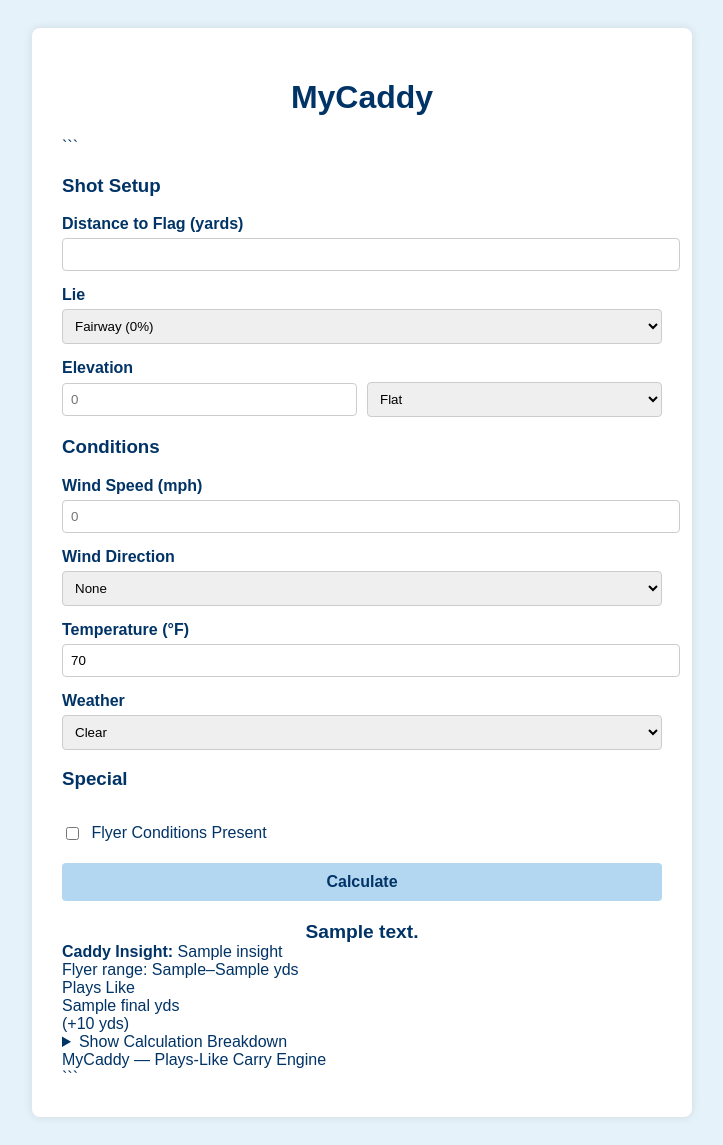
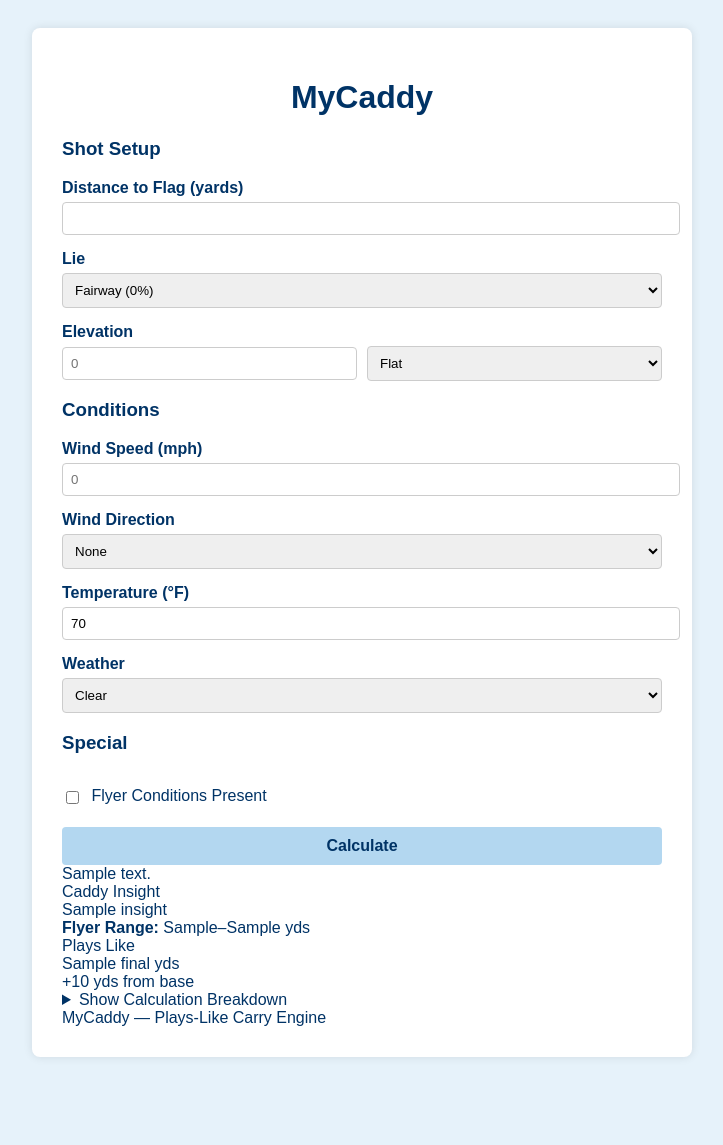
Before and after one commit to CanyenPalmer/MyCaddy, a Flask app: template templates/index.html in a window 1280 px wide. Shown: the whole page, without its empty margins (278-1001 px from the left). After the commit the page ends 1057 px from the top, so only its background shows below. Run offline with Flask 3, Linux system fonts and the light colour scheme; the template is opened without the code that fills it: most values are stand-ins (such as "Sample title", 1, 10 or a date in 2020).

Commit message:
Update index.html

````diff
--- a/templates/index.html
+++ b/templates/index.html
@@ -1,5 +1,4 @@
 <!DOCTYPE html>
-
 <html lang="en">
 <head>
     <meta charset="UTF-8">
@@ -12,10 +11,8 @@
 <div class="container">
     <h1>MyCaddy</h1>
 
-```
     <form method="POST">
 
-    <!-- Shot Setup -->
         <h3>Shot Setup</h3>
 
         <label>Distance to Flag (yards)</label>
@@ -41,7 +38,6 @@
             </select>
         </div>
 
-    <!-- Conditions -->
         <h3>Conditions</h3>
 
         <label>Wind Speed (mph)</label>
@@ -71,7 +67,6 @@
             <option value="Rainy">Rainy</option>
         </select>
 
-    <!-- Special -->
         <h3>Special</h3>
 
         <label class="checkbox-label">
@@ -82,54 +77,84 @@
         <button type="submit">Calculate</button>
     </form>
 
-<!-- RESULT SECTION -->
     {% if result %}
     <div class="result-card">
 
-    <div class="summary">
+        <div class="summary-card">
             {{ summary }}
         </div>
 
-    <div class="insight">
-        <strong>Caddy Insight:</strong> {{ insight }}
+        <div class="insight-card">
+            <div class="insight-title">Caddy Insight</div>
+            <div class="insight-text">{{ insight }}</div>
         </div>
 
         {% if result.flyer_range %}
-        <div class="flyer">
-            Flyer range: {{ result.flyer_range[0] }}–{{ result.flyer_range[1] }} yds
+            <div class="flyer-card">
+                <strong>Flyer Range:</strong>
+                {{ result.flyer_range[0] }}–{{ result.flyer_range[1] }} yds
             </div>
         {% elif result.flyer_warning %}
-        <div class="flyer-warning">
-            Flyer Warning: Deep rough — unpredictable flyer.
+            <div class="flyer-warning-card">
+                <strong>Flyer Warning:</strong>
+                Deep rough selected. Flyer behavior is less reliable from this lie.
             </div>
         {% endif %}
 
-    <div class="final-yardage">
-        <div class="label">Plays Like</div>
+        <div class="final-yardage-card">
+            <div class="plays-label">Plays Like</div>
             <div class="yardage">{{ result.final }} yds</div>
+
             <div class="delta">
                 {% set diff = (result.final - result.base) | round(1) %}
                 {% if diff > 0 %}
-                (+{{ diff }} yds)
+                    +{{ diff }} yds from base
                 {% elif diff < 0 %}
-                ({{ diff }} yds)
+                    {{ diff }} yds from base
                 {% else %}
-                (no adjustment)
+                    No adjustment from base
                 {% endif %}
             </div>
         </div>
 
         <details class="breakdown-toggle">
             <summary>Show Calculation Breakdown</summary>
+
             <div class="breakdown">
-            Base: {{ result.base }}<br>
-            Lie: +{{ result.lie }}<br>
-            Elevation: +{{ result.elevation }}<br>
-            Wind: +{{ result.wind }}<br>
-            Temperature: {{ result.temperature }}<br>
-            Weather: +{{ result.weather }}<br>
-            <hr>
-            <strong>Total: {{ result.final }} yds</strong>
+                <div class="breakdown-row">
+                    <span>Base Distance</span>
+                    <span>{{ result.base }} yds</span>
+                </div>
+
+                <div class="breakdown-row">
+                    <span>Lie</span>
+                    <span>{{ "%+.1f"|format(result.lie) }} yds</span>
+                </div>
+
+                <div class="breakdown-row">
+                    <span>Elevation</span>
+                    <span>{{ "%+.1f"|format(result.elevation) }} yds</span>
+                </div>
+
+                <div class="breakdown-row">
+                    <span>Wind</span>
+                    <span>{{ "%+.1f"|format(result.wind) }} yds</span>
+                </div>
+
+                <div class="breakdown-row">
+                    <span>Temperature</span>
+                    <span>{{ "%+.1f"|format(result.temperature) }} yds</span>
+                </div>
+
+                <div class="breakdown-row">
+                    <span>Weather</span>
+                    <span>{{ "%+.1f"|format(result.weather) }} yds</span>
+                </div>
+
+                <div class="breakdown-total">
+                    <span>Total</span>
+                    <span>{{ result.final }} yds</span>
+                </div>
             </div>
         </details>
 
@@ -139,7 +164,6 @@
     <div class="footer">
         MyCaddy — Plays-Like Carry Engine
     </div>
-```
 
 </div>
 
````
Lines whose indentation alone changed are shown as unchanged.
